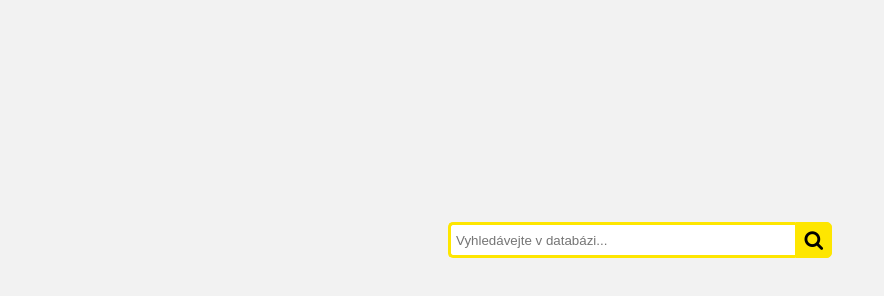
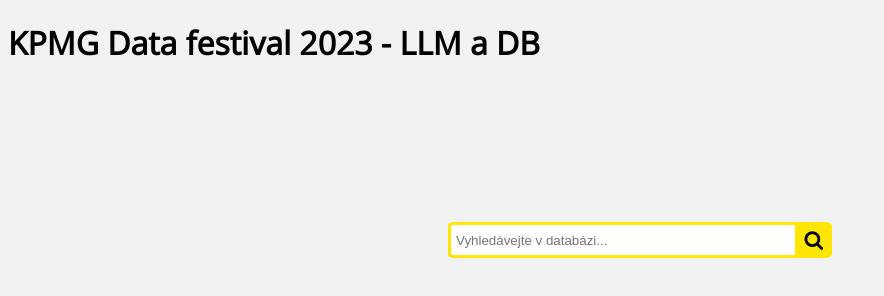
Before and after one commit to martinhajny/kpmg_data_festival_2023, a website: page public/index.html in a window 1280 px wide. Shown: the whole page, without its empty margins (0-884 px from the left). Drawn offline with nearby package versions, Linux system fonts and the light colour scheme; some packages are replaced by stand-ins of ours.

Commit message:
Add title

```diff
--- a/public/index.html
+++ b/public/index.html
@@ -2,11 +2,12 @@
 <html>
 
 <head>
-    <title>KPMG Data festival 2023</title>
+    <title>KPMG Data Festival 2023</title>
     <link rel="stylesheet" href="https://maxcdn.bootstrapcdn.com/font-awesome/4.4.0/css/font-awesome.min.css">
     <link rel="stylesheet" href="style.css">
 </head>
 <body>
+    <h1>KPMG Data festival 2023 - LLM a DB</h1>
     <div class="wrap">
         <div class="search">
            <input type="text" class="searchTerm" placeholder="Vyhledávejte v databázi...">
```
